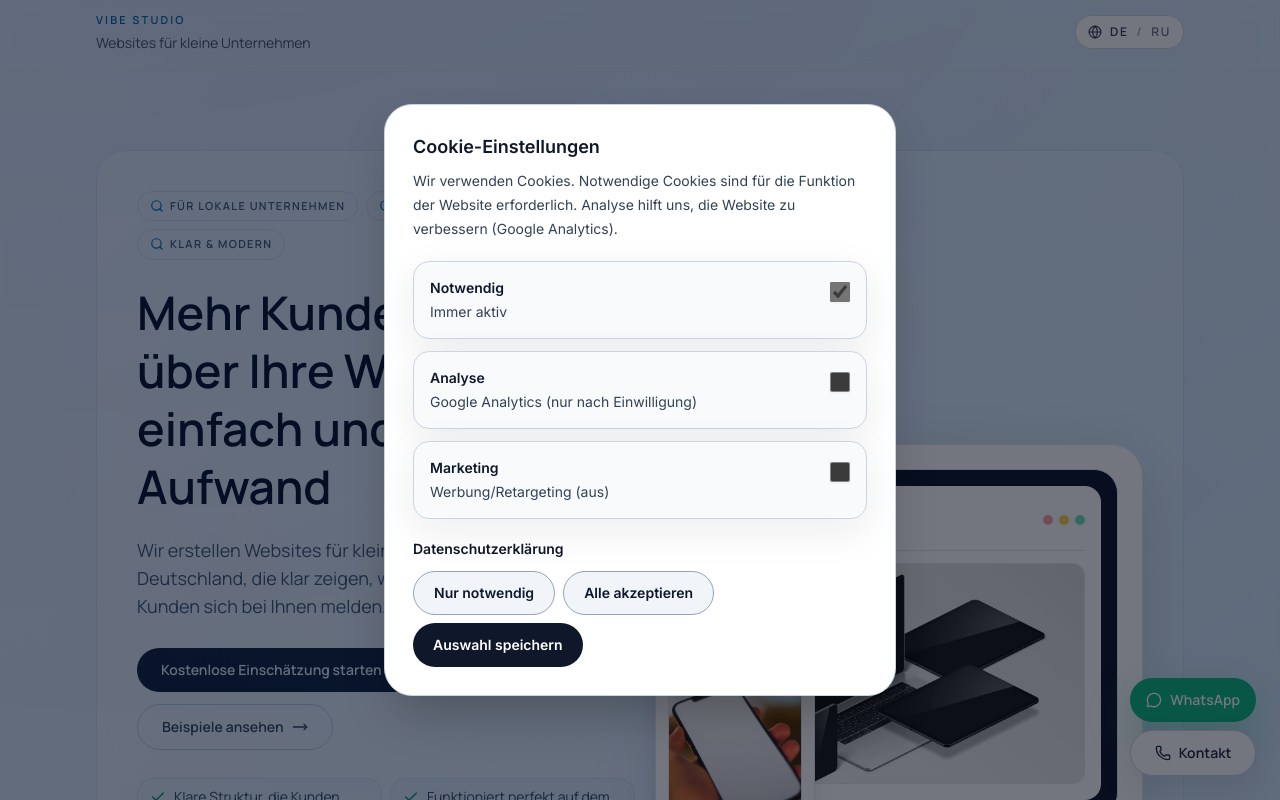
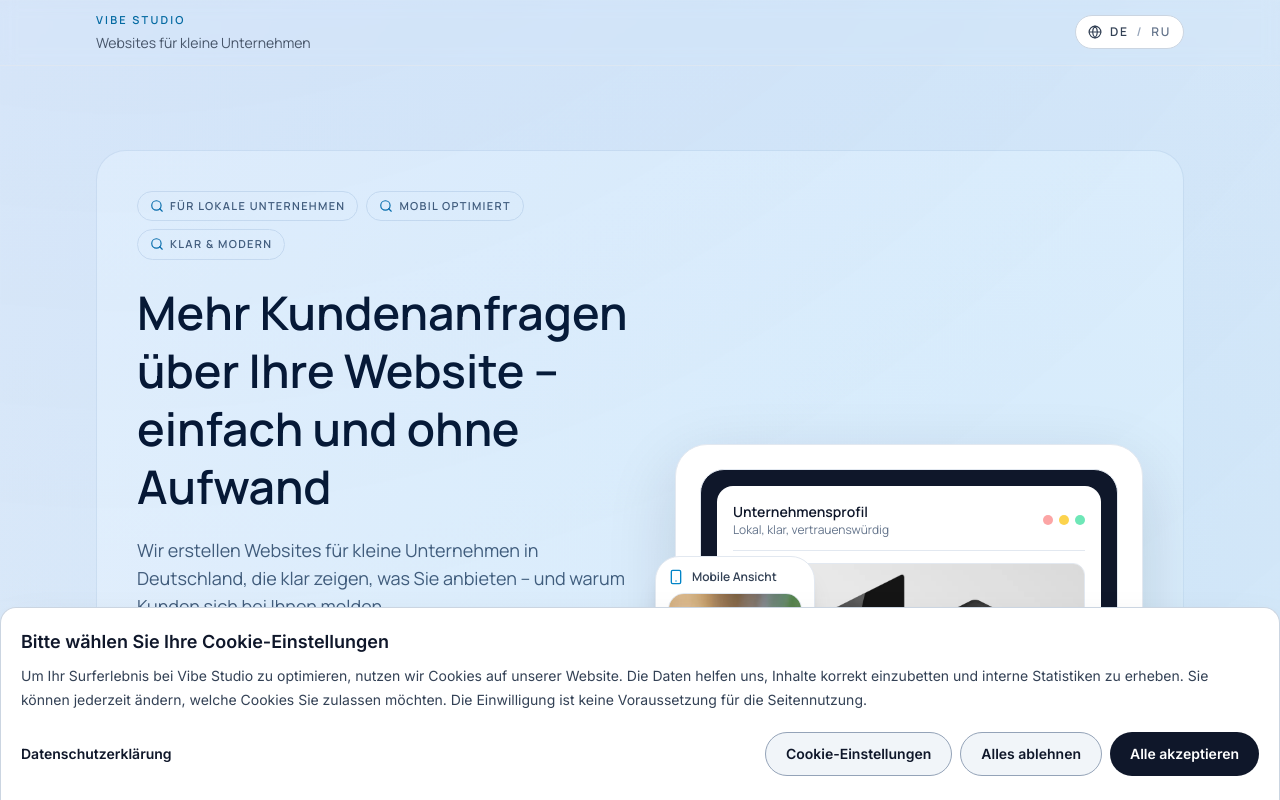
Before and after one commit to KonstantinGlazunov/web_designer, a Next.js app: page /landing in a window 1280 px wide. Shown: the top 800 px of the page. Built offline with nearby package versions, Linux system fonts and the light colour scheme; no server answers.

Commit message:
Refine cookie banner layout and footer link cleanup

```diff
--- a/components/cookie-consent-dialog.tsx
+++ b/components/cookie-consent-dialog.tsx
@@ -9,46 +9,60 @@ import { useCookieConsent } from '@/components/providers/cookie-consent'
 import { Button } from '@/components/ui/button'
 
 type Copy = {
-  title: string
-  text: string
+  introTitle: string
+  introText: string
+  settingsTitle: string
+  settingsText: string
   necessary: string
   necessaryHint: string
   analytics: string
   analyticsHint: string
   marketing: string
   marketingHint: string
+  openSettings: string
   acceptAll: string
-  acceptNecessary: string
+  rejectAll: string
+  back: string
   save: string
   privacy: string
 }
 
 const RU: Copy = {
-  title: 'Настройки cookie',
-  text: 'Мы используем cookie. Необходимые — для работы сайта. Аналитика помогает улучшать продукт (Google Analytics).',
+  introTitle: 'Выберите настройки cookie',
+  introText:
+    'Чтобы улучшать работу сайта Vibe Studio, мы используем cookie. Они помогают безопасно показывать контент, собирать внутреннюю статистику и улучшать удобство использования. Вы можете выбрать, какие cookie разрешить. Согласие не является условием использования сайта.',
+  settingsTitle: 'Настройки cookie',
+  settingsText: 'Настройте категории cookie. Необходимые cookie всегда активны.',
   necessary: 'Необходимые',
   necessaryHint: 'Всегда включены',
   analytics: 'Аналитика',
   analyticsHint: 'Google Analytics (после согласия)',
   marketing: 'Маркетинг',
   marketingHint: 'Реклама/ретаргетинг (выкл.)',
-  acceptAll: 'Принять всё',
-  acceptNecessary: 'Только необходимые',
+  openSettings: 'Настройки cookie',
+  acceptAll: 'Принять все',
+  rejectAll: 'Отклонить все',
+  back: 'Назад',
   save: 'Сохранить настройки',
   privacy: 'Политика конфиденциальности',
 }
 
 const DE: Copy = {
-  title: 'Cookie-Einstellungen',
-  text: 'Wir verwenden Cookies. Notwendige Cookies sind für die Funktion der Website erforderlich. Analyse hilft uns, die Website zu verbessern (Google Analytics).',
+  introTitle: 'Bitte wählen Sie Ihre Cookie-Einstellungen',
+  introText:
+    'Um Ihr Surferlebnis bei Vibe Studio zu optimieren, nutzen wir Cookies auf unserer Website. Die Daten helfen uns, Inhalte korrekt einzubetten und interne Statistiken zu erheben. Sie können jederzeit ändern, welche Cookies Sie zulassen möchten. Die Einwilligung ist keine Voraussetzung für die Seitennutzung.',
+  settingsTitle: 'Cookie-Einstellungen',
+  settingsText: 'Legen Sie fest, welche Cookie-Kategorien aktiviert werden. Notwendige Cookies bleiben immer aktiv.',
   necessary: 'Notwendig',
   necessaryHint: 'Immer aktiv',
   analytics: 'Analyse',
   analyticsHint: 'Google Analytics (nur nach Einwilligung)',
   marketing: 'Marketing',
   marketingHint: 'Werbung/Retargeting (aus)',
+  openSettings: 'Cookie-Einstellungen',
   acceptAll: 'Alle akzeptieren',
-  acceptNecessary: 'Nur notwendig',
+  rejectAll: 'Alles ablehnen',
+  back: 'Zurück',
   save: 'Auswahl speichern',
   privacy: 'Datenschutzerklärung',
 }
@@ -115,9 +129,12 @@ function CookieConsentDialogBody() {
 
   const [analytics, setAnalytics] = useState(() => consent?.analytics ?? false)
   const [marketing, setMarketing] = useState(() => consent?.marketing ?? false)
+  const [panel, setPanel] = useState<'intro' | 'settings'>(() => (consent ? 'settings' : 'intro'))
+  const isIntro = panel === 'intro'
 
   return (
     <Dialog as="div" className="relative z-[60]" onClose={closeDialog} open>
+          {isIntro ? null : (
             <DialogBackdrop
               as={motion.div}
               className="fixed inset-0 bg-slate-950/55"
@@ -125,14 +142,25 @@ function CookieConsentDialogBody() {
               animate={{ opacity: 1 }}
               exit={{ opacity: 0 }}
             />
-          <div className="fixed inset-0 overflow-y-auto p-4 sm:p-6">
-            <div className="flex min-h-full items-end justify-center sm:items-center">
+          )}
+          <div
+            className={
+              isIntro
+                ? 'fixed inset-x-0 bottom-0 p-0'
+                : 'fixed inset-0 overflow-y-auto p-4 sm:p-6'
+            }
+          >
+            <div className={isIntro ? 'flex items-end justify-center' : 'flex min-h-full items-end justify-center sm:items-center'}>
               <DialogPanel
                 as={motion.div}
-                initial={{ opacity: 0, y: 18, scale: 0.98 }}
-                animate={{ opacity: 1, y: 0, scale: 1 }}
-                exit={{ opacity: 0, y: 18, scale: 0.98 }}
-                className="w-full max-w-lg overflow-hidden rounded-[28px] border p-6 shadow-2xl sm:p-7"
+                initial={isIntro ? { opacity: 0, y: 24 } : { opacity: 0, y: 18, scale: 0.98 }}
+                animate={isIntro ? { opacity: 1, y: 0 } : { opacity: 1, y: 0, scale: 1 }}
+                exit={isIntro ? { opacity: 0, y: 24 } : { opacity: 0, y: 18, scale: 0.98 }}
+                className={
+                  isIntro
+                    ? 'w-full overflow-hidden rounded-t-2xl border-x border-t p-4 pb-[calc(1rem+env(safe-area-inset-bottom))] shadow-2xl sm:p-5 sm:pb-6'
+                    : 'w-full max-w-lg overflow-hidden rounded-[28px] border p-6 shadow-2xl sm:p-7'
+                }
                 style={{
                   backgroundColor: '#ffffff',
                   borderColor: '#cbd5e1',
@@ -148,17 +176,18 @@ function CookieConsentDialogBody() {
                       className="text-lg font-semibold"
                       style={{ color: '#0f172a', opacity: 1, WebkitTextFillColor: '#0f172a' }}
                     >
-                      {copy.title}
+                      {panel === 'intro' ? copy.introTitle : copy.settingsTitle}
                     </h2>
                     <p
                       className="mt-2 text-sm leading-6"
                       style={{ color: '#334155', opacity: 1, WebkitTextFillColor: '#334155' }}
                     >
-                      {copy.text}
+                      {panel === 'intro' ? copy.introText : copy.settingsText}
                     </p>
                   </div>
                 </div>
 
+                {panel === 'settings' ? (
                   <div className="mt-5 space-y-3">
                     <ToggleRow
                       id="cc-necessary"
@@ -182,6 +211,7 @@ function CookieConsentDialogBody() {
                       onChange={setMarketing}
                     />
                   </div>
+                ) : null}
 
                 <div className="mt-5 flex flex-wrap items-center justify-between gap-3">
                   <Link
@@ -191,7 +221,51 @@ function CookieConsentDialogBody() {
                   >
                     {copy.privacy}
                   </Link>
-                  <div className="flex flex-wrap gap-2">
+                  {panel === 'intro' ? (
+                    <div className="grid w-full grid-cols-2 gap-2 sm:flex sm:w-auto sm:flex-wrap sm:justify-end">
+                        <Button
+                          variant="secondary"
+                          className="w-full hover:!border-emerald-400/40 hover:!bg-slate-200 sm:w-auto"
+                          style={{
+                            backgroundColor: '#f1f5f9',
+                            borderColor: '#94a3b8',
+                            color: '#0f172a',
+                            opacity: 1,
+                            WebkitTextFillColor: '#0f172a',
+                          }}
+                          onClick={() => setPanel('settings')}
+                        >
+                          {copy.openSettings}
+                        </Button>
+                        <Button
+                          variant="secondary"
+                          className="w-full hover:!border-emerald-400/40 hover:!bg-slate-200 sm:w-auto"
+                          style={{
+                            backgroundColor: '#f1f5f9',
+                            borderColor: '#94a3b8',
+                            color: '#0f172a',
+                            opacity: 1,
+                            WebkitTextFillColor: '#0f172a',
+                          }}
+                          onClick={acceptNecessary}
+                        >
+                          {copy.rejectAll}
+                        </Button>
+                        <Button
+                          className="col-start-2 w-full sm:w-auto"
+                          style={{
+                            backgroundColor: '#0f172a',
+                            color: '#ffffff',
+                            opacity: 1,
+                            WebkitTextFillColor: '#ffffff',
+                          }}
+                          onClick={acceptAll}
+                        >
+                          {copy.acceptAll}
+                        </Button>
+                    </div>
+                  ) : (
+                    <div className="flex flex-wrap gap-2 sm:justify-end">
                         <Button
                           variant="secondary"
                           className="hover:!border-emerald-400/40 hover:!bg-slate-200"
@@ -202,23 +276,9 @@ function CookieConsentDialogBody() {
                             opacity: 1,
                             WebkitTextFillColor: '#0f172a',
                           }}
-                      onClick={acceptNecessary}
+                          onClick={() => setPanel('intro')}
                         >
-                      {copy.acceptNecessary}
-                    </Button>
-                    <Button
-                      variant="secondary"
-                      className="hover:!border-emerald-400/40 hover:!bg-slate-200"
-                      style={{
-                        backgroundColor: '#f1f5f9',
-                        borderColor: '#94a3b8',
-                        color: '#0f172a',
-                        opacity: 1,
-                        WebkitTextFillColor: '#0f172a',
-                      }}
-                      onClick={acceptAll}
-                    >
-                      {copy.acceptAll}
+                          {copy.back}
                         </Button>
                         <Button
                           style={{
@@ -232,6 +292,7 @@ function CookieConsentDialogBody() {
                           {copy.save}
                         </Button>
                     </div>
+                  )}
                 </div>
               </DialogPanel>
             </div>
--- a/components/landing/landing-page.tsx
+++ b/components/landing/landing-page.tsx
@@ -532,31 +532,23 @@ function FooterSection({ copy }: { copy: LandingText }) {
         </div>
 
         <div className="text-sm text-slate-700">
-          <div className="grid grid-cols-2 gap-x-8 gap-y-2 md:text-right">
-            <Link href="/ueber-mich" className="transition hover:text-slate-950">
+          <div className="grid grid-cols-2 justify-items-start gap-x-8 gap-y-2 md:justify-items-end md:text-right">
+            <Link href="/ueber-mich" className="block w-full text-left transition hover:text-slate-950 md:text-right">
               {copy.footer.about}
             </Link>
-            <Link href="/agb" className="transition hover:text-slate-950">
+            <Link href="/agb" className="block w-full text-left transition hover:text-slate-950 md:text-right">
               AGB
             </Link>
-            <Link href="/datenschutzerklaerung" className="transition hover:text-slate-950">
+            <Link href="/datenschutzerklaerung" className="block w-full text-left transition hover:text-slate-950 md:text-right">
               {copy.footer.legal.privacy}
             </Link>
-            <Link href="/impressum" className="transition hover:text-slate-950">
+            <Link href="/impressum" className="block w-full text-left transition hover:text-slate-950 md:text-right">
               {copy.footer.legal.impressum}
             </Link>
-            <CookieSettingsTrigger />
-            <Link href="/kontakt" className="font-semibold text-slate-900 transition hover:text-slate-950">
+            <CookieSettingsTrigger className="block w-full text-left transition hover:text-slate-950 md:text-right" />
+            <Link href="/kontakt" className="col-span-2 block w-full text-left font-semibold text-slate-900 transition hover:text-slate-950 md:text-right">
               {copy.footer.contact}
             </Link>
-          </div>
-          <div className="mt-4 space-y-2 md:text-right">
-            <p>{copy.footer.whatsapp}</p>
-            <p>
-              <a className="transition hover:text-slate-950" href="mailto:kontakt@erstellen-websiten.de">
-                {copy.footer.email}
-              </a>
-            </p>
           </div>
         </div>
       </div>
--- a/components/landing2/landing2-page.tsx
+++ b/components/landing2/landing2-page.tsx
@@ -633,35 +633,23 @@ function FooterSection({ copy }: { copy: LandingText }) {
         </div>
 
         <div className="text-sm text-slate-700">
-          <div className="grid grid-cols-2 gap-x-8 gap-y-2 md:text-right">
-            <Link href="/ueber-mich" className="transition hover:text-slate-950">
+          <div className="grid grid-cols-2 justify-items-start gap-x-8 gap-y-2 md:justify-items-end md:text-right">
+            <Link href="/ueber-mich" className="block w-full text-left transition hover:text-slate-950 md:text-right">
               {copy.footer.about}
             </Link>
-            <Link href="/agb" className="transition hover:text-slate-950">
+            <Link href="/agb" className="block w-full text-left transition hover:text-slate-950 md:text-right">
               AGB
             </Link>
-            <Link href="/datenschutzerklaerung" className="transition hover:text-slate-950">
+            <Link href="/datenschutzerklaerung" className="block w-full text-left transition hover:text-slate-950 md:text-right">
               {copy.footer.legal.privacy}
             </Link>
-            <Link href="/impressum" className="transition hover:text-slate-950">
+            <Link href="/impressum" className="block w-full text-left transition hover:text-slate-950 md:text-right">
               {copy.footer.legal.impressum}
             </Link>
-            <CookieSettingsTrigger />
-            <Link href="/kontakt" className="font-semibold text-slate-900 transition hover:text-slate-950">
+            <CookieSettingsTrigger className="block w-full text-left transition hover:text-slate-950 md:text-right" />
+            <Link href="/kontakt" className="col-span-2 block w-full text-left font-semibold text-slate-900 transition hover:text-slate-950 md:text-right">
               {copy.footer.contact}
             </Link>
-          </div>
-          <div className="mt-4 space-y-2 md:text-right">
-            <p>
-              <a href={whatsappHref} target="_blank" rel="noopener noreferrer" className="transition hover:text-slate-950">
-                {copy.floating.whatsapp}
-              </a>
-            </p>
-            <p>
-              <a className="transition hover:text-slate-950" href="mailto:kontakt@erstellen-websiten.de">
-                {copy.footer.email}
-              </a>
-            </p>
           </div>
         </div>
       </div>
--- a/components/sections/footer-section.tsx
+++ b/components/sections/footer-section.tsx
@@ -19,30 +19,30 @@ export function FooterSection({ copy }: { copy: SiteCopy['footer'] }) {
             <LocaleToggle />
             <ThemeToggle />
           </div>
-          <div className="grid grid-cols-2 gap-x-8 gap-y-2 text-sm lg:text-right">
-            <Link href="/ueber-mich" className="text-slate-700 transition hover:text-slate-950 dark:text-slate-300 dark:hover:text-white">
+          <div className="grid w-full grid-cols-2 justify-items-start gap-x-8 gap-y-2 text-sm lg:justify-items-end lg:text-right">
+            <Link href="/ueber-mich" className="block w-full text-left text-slate-700 transition hover:text-slate-950 dark:text-slate-300 dark:hover:text-white lg:text-right">
               {copy.about}
             </Link>
-            <Link href="/landing" className="text-slate-700 transition hover:text-slate-950 dark:text-slate-300 dark:hover:text-white">
+            <Link href="/landing" className="block w-full text-left text-slate-700 transition hover:text-slate-950 dark:text-slate-300 dark:hover:text-white lg:text-right">
               Landing
             </Link>
-            <Link href="/agb" className="text-slate-700 transition hover:text-slate-950 dark:text-slate-300 dark:hover:text-white">
+            <Link href="/agb" className="block w-full text-left text-slate-700 transition hover:text-slate-950 dark:text-slate-300 dark:hover:text-white lg:text-right">
               {copy.legal.agb}
             </Link>
             <Link
               href="/datenschutzerklaerung"
-              className="text-slate-700 transition hover:text-slate-950 dark:text-slate-300 dark:hover:text-white"
+              className="block w-full text-left text-slate-700 transition hover:text-slate-950 dark:text-slate-300 dark:hover:text-white lg:text-right"
             >
               {copy.legal.privacy}
             </Link>
             <Link
               href="/impressum"
-              className="text-slate-700 transition hover:text-slate-950 dark:text-slate-300 dark:hover:text-white"
+              className="block w-full text-left text-slate-700 transition hover:text-slate-950 dark:text-slate-300 dark:hover:text-white lg:text-right"
             >
               {copy.legal.impressum}
             </Link>
-            <CookieSettingsTrigger className="text-left text-slate-700 transition hover:text-slate-950 dark:text-slate-300 dark:hover:text-white lg:text-right" />
-            <Link href="/kontakt" className="font-semibold text-slate-900 transition hover:text-slate-950 dark:text-white dark:hover:text-emerald-200">
+            <CookieSettingsTrigger className="block w-full text-left text-slate-700 transition hover:text-slate-950 dark:text-slate-300 dark:hover:text-white lg:text-right" />
+            <Link href="/kontakt" className="col-span-2 block w-full text-left font-semibold text-slate-900 transition hover:text-slate-950 dark:text-white dark:hover:text-emerald-200 lg:text-right">
               Kontakt
             </Link>
           </div>
```
Lines whose indentation alone changed are shown as unchanged.
